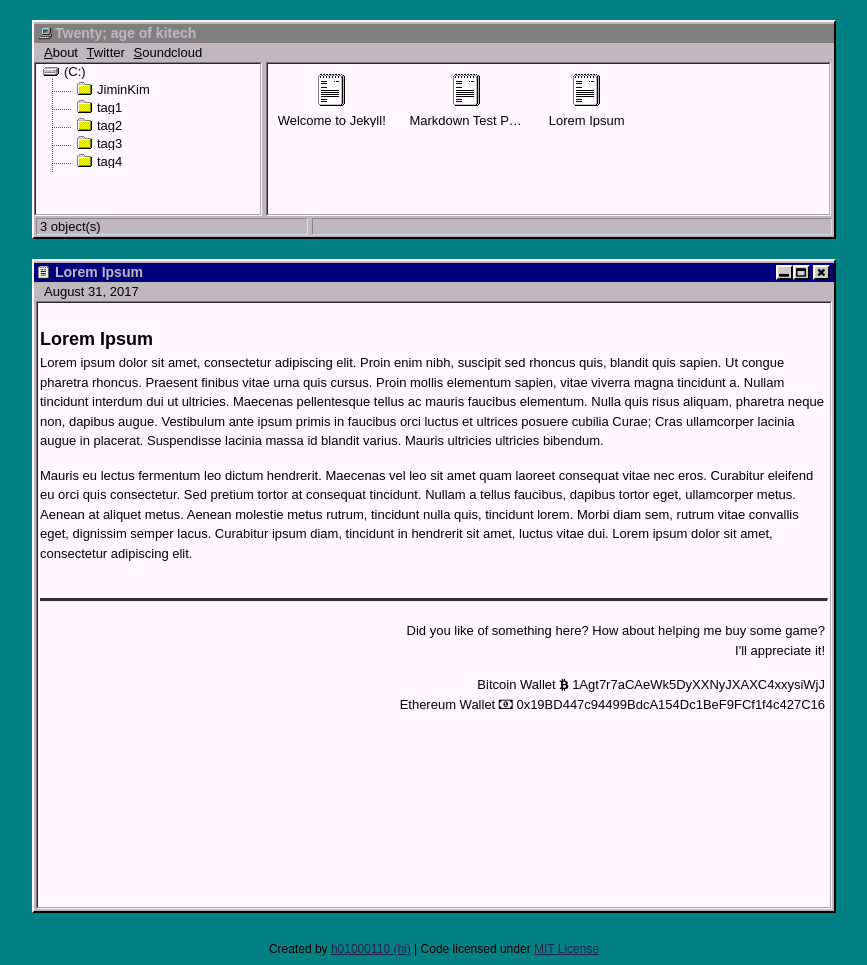
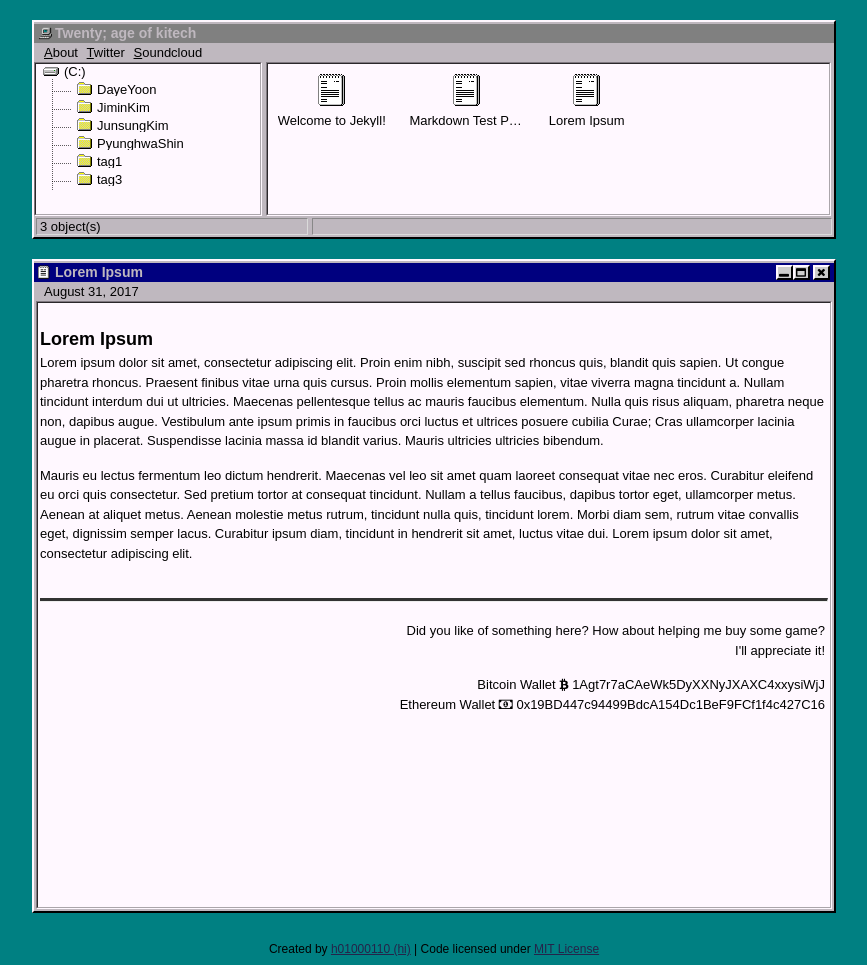
Before and after one commit to twenty-kitech/twenty-kitech.github.io, a Jekyll site: the page built from _posts/2017-08-31-lorem-ipsum.md, in a window 1280 px wide. Shown: the whole page, without its empty margins (206-1073 px from the left). Built offline with Jekyll 4.4.1, drawn with Linux system fonts in a browser that asks for light colours.

Commit message:
Update 2017-08-31-lorem-ipsum.md

```diff
--- a/_posts/2017-08-31-lorem-ipsum.md
+++ b/_posts/2017-08-31-lorem-ipsum.md
@@ -1,7 +1,7 @@
 ---
 layout: default
 title: "Lorem Ipsum"
-tags: JiminKim tag1 tag2 tag3 tag4
+tags: JiminKim PyunghwaShin JunsungKim DayeYoon
 ---
 
 ## Lorem Ipsum
```
